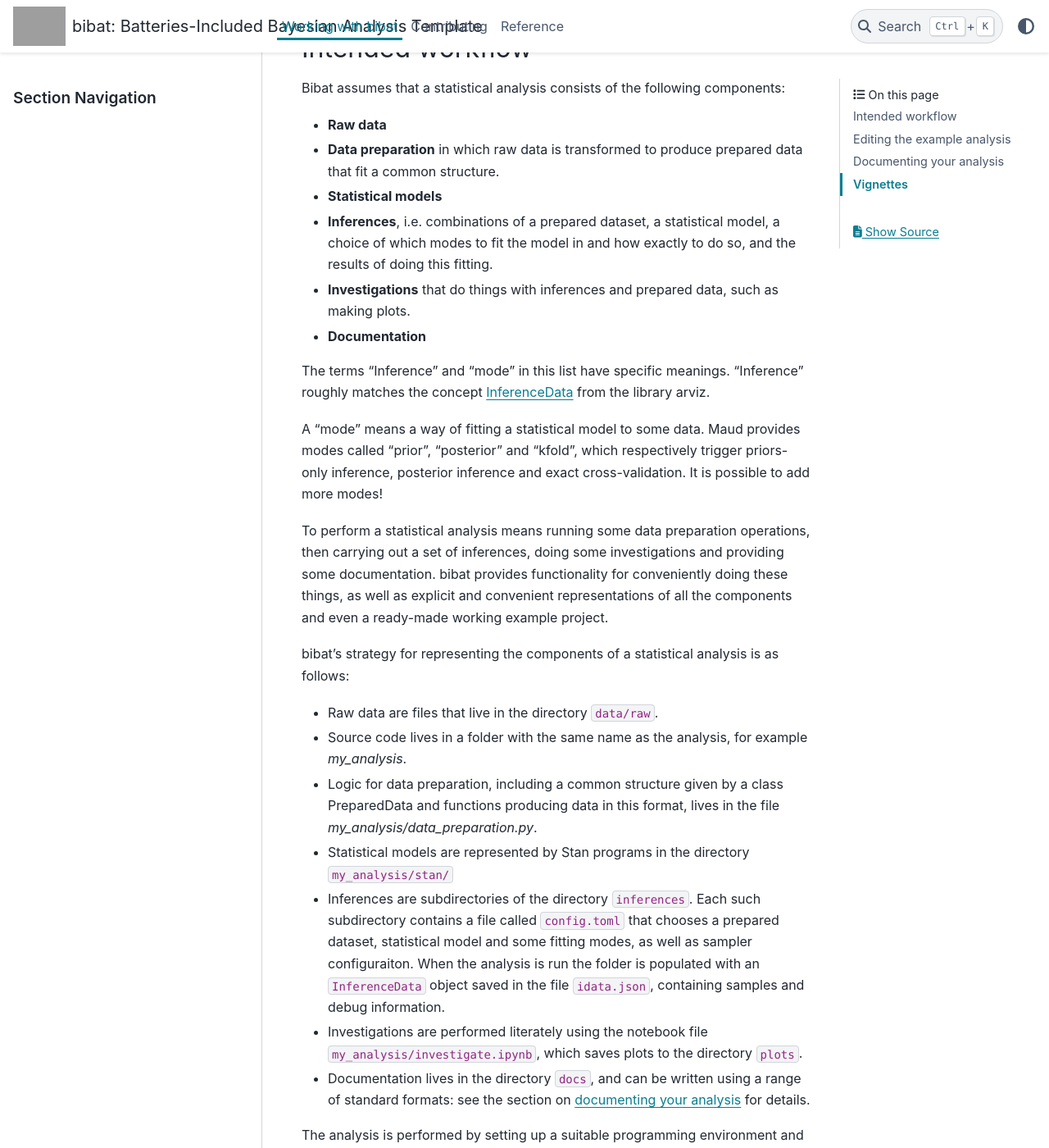
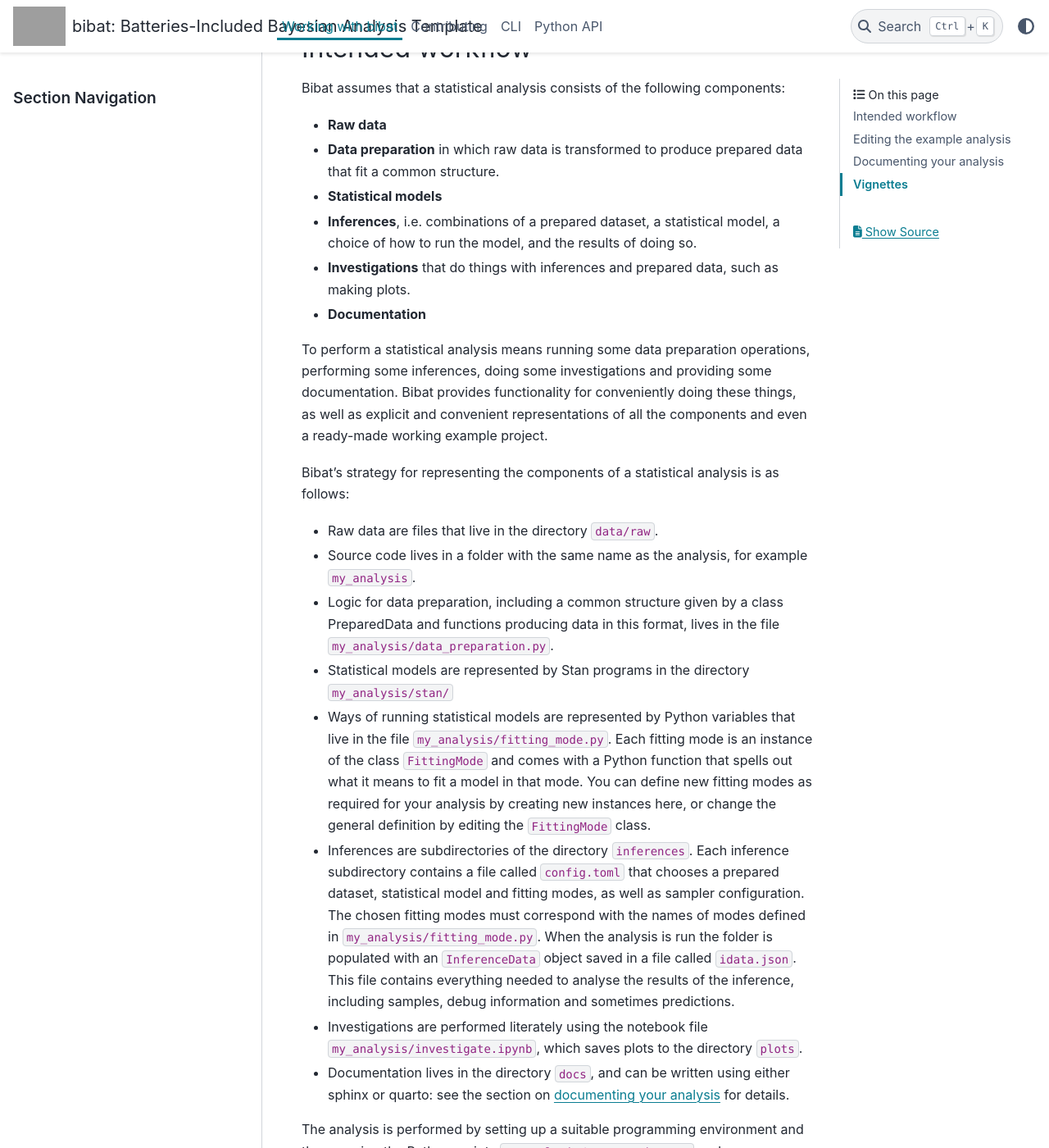
Before and after one commit to teddygroves/bibat, a Sphinx documentation site: the page built from docs/working_with_bibat.rst, in a window 1280 px wide and 1400 px high, scrolled down 292 px. Shown: the whole window at 82% size. Built offline with Sphinx 7.4.7 and the PyData theme 0.15.4, drawn with Linux system fonts in a browser that asks for light colours; some of the changed text lies outside the part shown; grey boxes are pictures that could not be loaded.

Commit message:
update docs

```diff
--- a/docs/contributing.rst
+++ b/docs/contributing.rst
@@ -16,7 +16,7 @@ Alternatively, if you have any more general thoughts or questions, please post
 them in the `discussions page
 <https://github.com/teddygroves/bibat/discussions>`_.
 
-If you'd like to contribute code changes, just follow the normal github
+If you'd like to contribute code changes, just follow the normal GitHub
 workflow.
 
 You can install bibat with development dependencies like this:
@@ -50,7 +50,7 @@ local :code:`master` branch, for example like this:
 
           git tag v0.2.1
 
-Now push the new tag to github:
+Now push the new tag to GitHub:
 
 .. code:: bash
 
--- a/docs/working_with_bibat.rst
+++ b/docs/working_with_bibat.rst
@@ -22,57 +22,56 @@ Bibat assumes that a statistical analysis consists of the following components:
   that fit a common structure.
 - **Statistical models**
 - **Inferences**, i.e. combinations of a prepared dataset, a statistical model,
-  a choice of which modes to fit the model in and how exactly to do so, and the
-  results of doing this fitting.
+  a choice of how to run the model, and the results of doing so.
 - **Investigations** that do things with inferences and prepared data, such as
   making plots.
 - **Documentation**
 
-The terms "Inference" and "mode" in this list have specific meanings.
-"Inference" roughly matches the concept `InferenceData
-<https://arviz-devs.github.io/arviz/api/inference_data.html>`_ from the library
-arviz.
+To perform a statistical analysis means running some data preparation
+operations, performing some inferences, doing some investigations and providing
+some documentation. Bibat provides functionality for conveniently doing these
+things, as well as explicit and convenient representations of all the
+components and even a ready-made working example project.
 
-A "mode" means a way of fitting a statistical model to some data. Maud provides
-modes called "prior", "posterior" and "kfold", which respectively trigger
-priors-only inference, posterior inference and exact cross-validation. It is
-possible to add more modes!
-
-To perform a statistical analysis means running some data preparation
-operations, then carrying out a set of inferences, doing some investigations
-and providing some documentation. bibat provides functionality for conveniently
-doing these things, as well as explicit and convenient representations of all
-the components and even a ready-made working example project.
-
-bibat's strategy for representing the components of a statistical analysis is as
+Bibat's strategy for representing the components of a statistical analysis is as
 follows:
 
 - Raw data are files that live in the directory :code:`data/raw`.
 
 - Source code lives in a folder with the same name as the analysis, for example
-  `my_analysis`.
+  :code:`my_analysis`.
 
 - Logic for data preparation, including a common structure given by a class
   PreparedData and functions producing data in this format, lives in the file
-  `my_analysis/data_preparation.py`.
+  :code:`my_analysis/data_preparation.py`.
 
 - Statistical models are represented by Stan programs in the directory
   :code:`my_analysis/stan/`
 
-- Inferences are subdirectories of the directory :code:`inferences`. Each such
-  subdirectory contains a file called :code:`config.toml` that chooses a
-  prepared dataset, statistical model and some fitting modes, as well as sampler
-  configuraiton. When the analysis is run the folder is populated with an
-  :code:`InferenceData` object saved in the file :code:`idata.json`, containing
-  samples and debug information.
+- Ways of running statistical models are represented by Python variables that
+  live in the file :code:`my_analysis/fitting_mode.py`. Each fitting mode is an
+  instance of the class :code:`FittingMode` and comes with a Python function
+  that spells out what it means to fit a model in that mode. You can define new
+  fitting modes as required for your analysis by creating new instances here,
+  or change the general definition by editing the :code:`FittingMode` class.
+
+- Inferences are subdirectories of the directory :code:`inferences`. Each
+  inference subdirectory contains a file called :code:`config.toml` that
+  chooses a prepared dataset, statistical model and fitting modes, as well as
+  sampler configuration. The chosen fitting modes must correspond with the
+  names of modes defined in :code:`my_analysis/fitting_mode.py`. When the
+  analysis is run the folder is populated with an :code:`InferenceData` object
+  saved in a file called :code:`idata.json`. This file contains everything
+  needed to analyse the results of the inference, including samples, debug
+  information and sometimes predictions.
 
 - Investigations are performed literately using the notebook file
   :code:`my_analysis/investigate.ipynb`, which saves plots to the directory
   :code:`plots`.
 
-- Documentation lives in the directory :code:`docs`, and can be written using a
-  range of standard formats: see the section on
-  :ref:`documenting your analysis <documenting_your_analysis>` for details.
+- Documentation lives in the directory :code:`docs`, and can be written using
+  either sphinx or quarto: see the section on :ref:`documenting your analysis
+  <documenting_your_analysis>` for details.
 
 The analysis is performed by setting up a suitable programming environment and
 then running the Python scripts :code:`my_analysis/prepare_data.py` and
@@ -228,7 +227,7 @@ To add a new statistical model, first write a new Stan program in the folder
 :code:`my_analysis/stan`, then check whether the model is compatible with any
 of the functions in the folder :code:`my_analysis/stan_input_functions.py`; if
 not, write a new function. Finally, create a new inference folder and configure
-it to use the new model and a suitable stan input function, for example like
+it to use the new model and a suitable Stan input function, for example like
 this:
 
 .. code:: toml
@@ -267,10 +266,10 @@ Bibat makes it easy to document your analysis using the popular tools `Quarto
 <https://quarto.org/>`_ and `Sphinx
 <https://www.sphinx-doc.org/en/master/index.html>`_.
 
-If you choose one of these options when completing bibat's cli wizard, the
+If you choose one of these options when completing bibat's CLI wizard, the
 folder :literal:`docs` will be populated with documentation source files, which
-you can convert to a prettier format by running the command :literal:`make
-docs` from the project root.
+you can convert into formatted documentation files by running the command
+:literal:`make docs` from the project root.
 
 Sphinx is an excellent choice for documenting projects that involve Python code
 that you would like to share with others, as it supports automatic
```
Also changed, not shown: other parts of docs/working_with_bibat.rst (+2 -2 lines), docs/api.rst (added, +25 -0 lines), docs/cli.rst (added, +12 -0 lines), docs/index.rst (+5 -4 lines), docs/reference.rst (deleted, +0 -45 lines).
